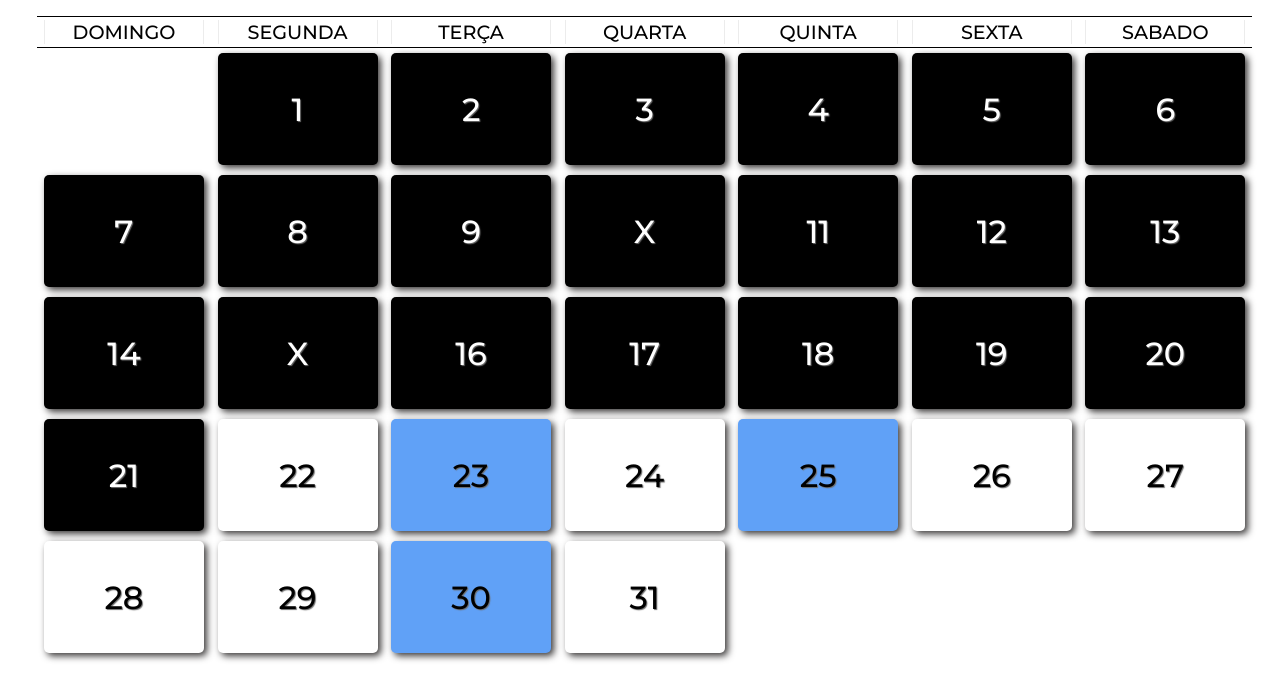
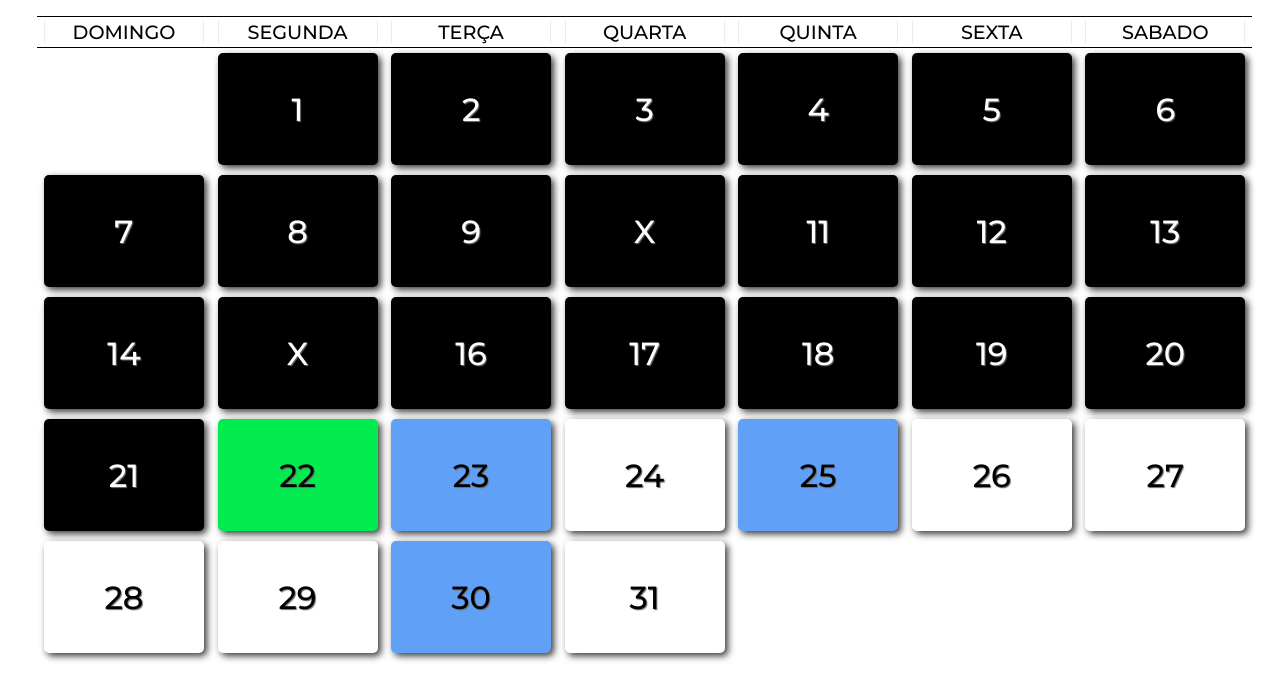
Before and after one commit to joao-java/CALENDARIO, a plain HTML site: page index.html in a window 1280 px wide. Shown: the part 104-780 px from the top of the page. Drawn offline with nearby package versions, Linux system fonts and the light colour scheme; files whose address does not match are found by name.

Commit message:
22/11/21.1

```diff
--- a/index.html
+++ b/index.html
@@ -256,10 +256,11 @@
                         </div>
                     </div>
 
-                    <div class="dia vinte2">
+                    <div class="dia vinte2 sala3">
                         <div class="numero n22"> 22</div>
                         <div class="contentbx">
                             <div class="content">
+                                <p>Sala 3 Rodolfo | 14:00 as 14:30</p>
                             </div>
                         </div>
                     </div>
```
